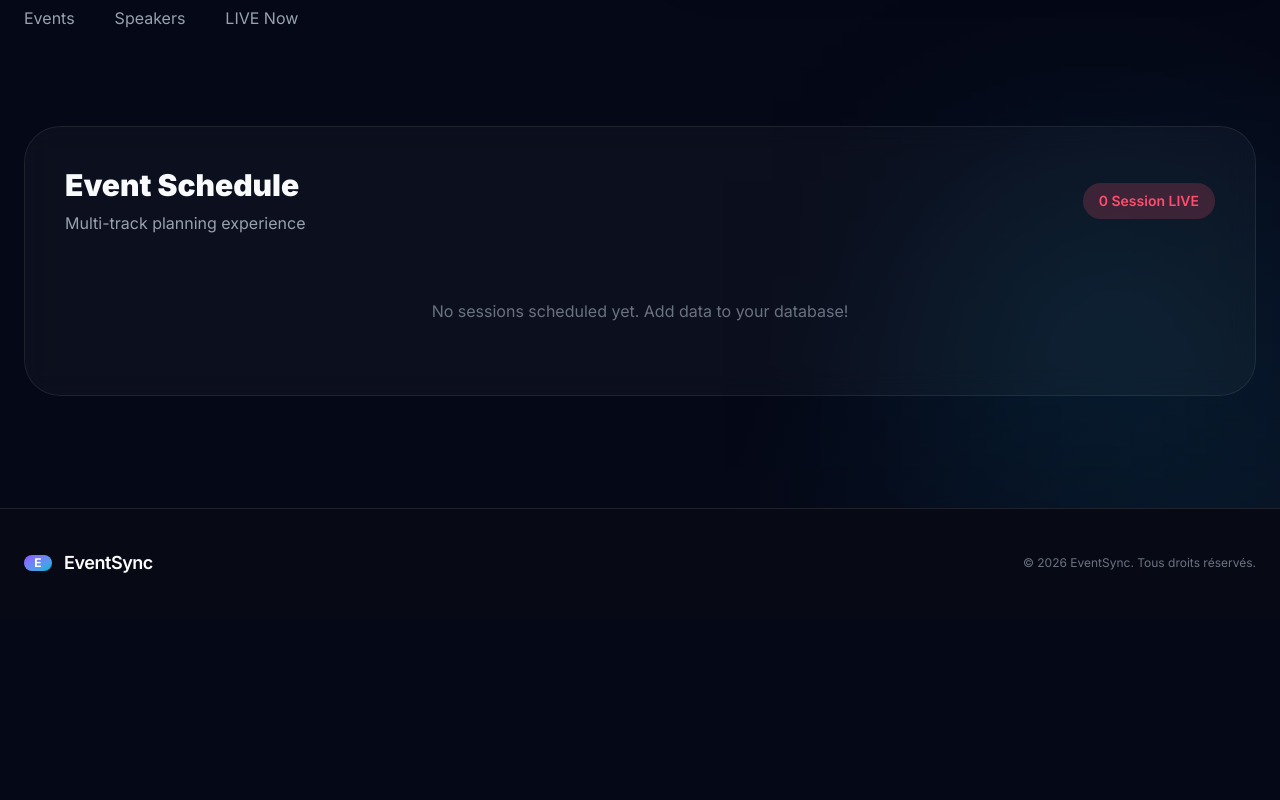
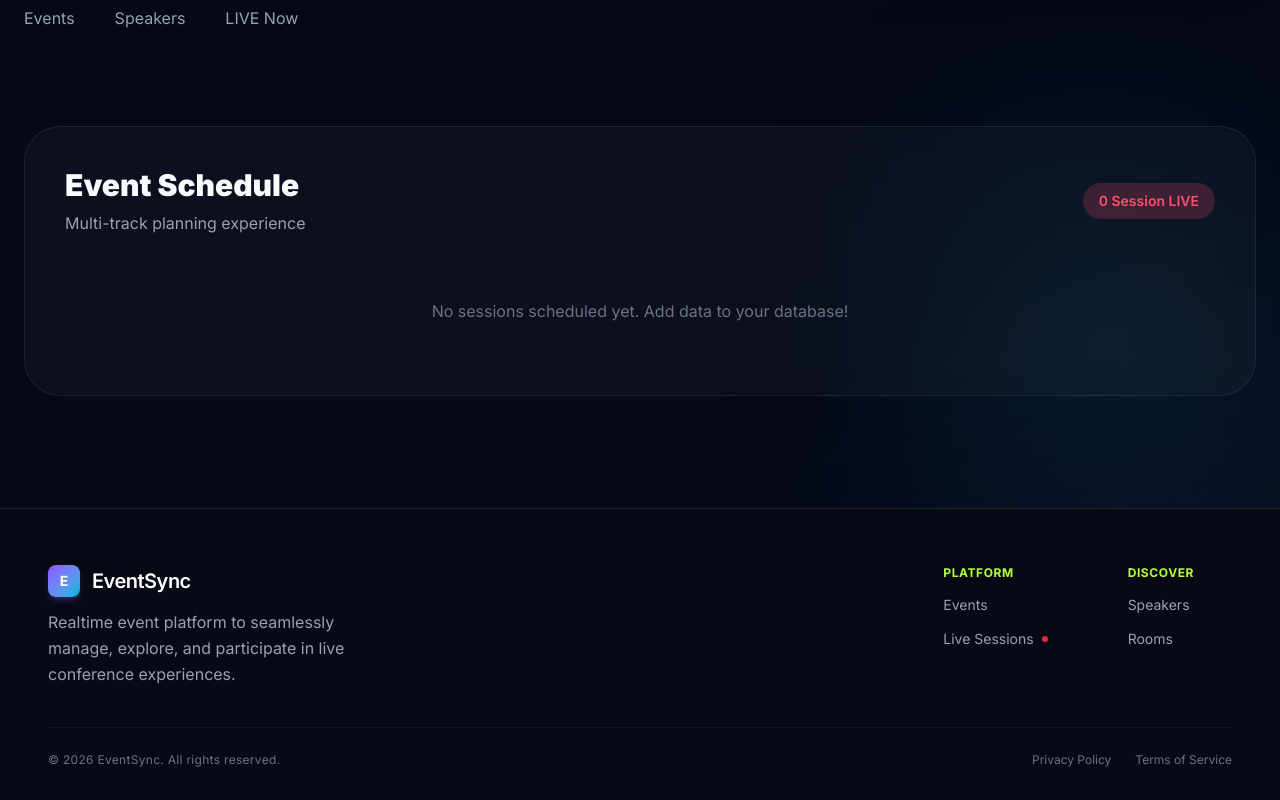
Before and after one commit to web-group-k3/Event_Planner, a Next.js app in the folder eventsync-frontend/: page / in a window 1280 px wide. Shown: the part 816-1616 px from the top of the page. Before the commit the page ends 1433 px from the top, so only its background shows below. Built offline with nearby package versions, Linux system fonts and the light colour scheme; no server answers.

Commit message:
feat(layout): implement modern minimalist footer with grid navigation

```diff
--- a/eventsync-frontend/src/components/Footer.tsx
+++ b/eventsync-frontend/src/components/Footer.tsx
@@ -4,41 +4,68 @@ export default function Footer() {
   const currentYear = new Date().getFullYear();
 
   return (
-    <footer className="border-t border-white/10 bg-[#070a14] text-gray-400 py-10 mt-auto">
-      <div className="container mx-auto px-6">
+    <footer className="border-t border-white/10 bg-[#070a14] text-gray-400 pt-14 pb-8 mt-auto w-full">
+      <div className="max-w-7xl mx-auto px-6 sm:px-8 lg:px-12">
 
-        <div className="flex flex-col md:flex-row justify-between items-center gap-6">
+        <div className="flex flex-col md:flex-row justify-between items-start gap-8 pb-10">
 
+          <div className="flex flex-col gap-3">
             <div className="flex items-center gap-3">
-            <div className="w-7 h-4 rounded-xl bg-gradient-to-br from-violet-500 to-cyan-500 flex items-center justify-center font-bold text-white text-xs">
+              <div className="w-8 h-8 rounded-lg bg-gradient-to-br from-violet-500 to-cyan-500 flex items-center justify-center font-bold text-white text-sm shadow-md shadow-violet-500/25">
                 E
               </div>
-            <span className="text-lg font-semibold text-white tracking-tight">
+              <span className="text-xl font-semibold text-white tracking-tight">
                 EventSync
               </span>
             </div>
+            <p className="text-s text-gray-400 max-w-xs leading-relaxed">
+              Realtime event platform to seamlessly manage, explore, and participate in live conference experiences.
+            </p>
+          </div>
 
-          {/* Liens rapides */}
-          {/* <div className="flex gap-6 text-sm">
-            <Link href="/about" className="hover:text-white transition-colors">
-              À propos
+          <div className="grid grid-cols-2 gap-12 sm:gap-20 text-sm">
+            <div className="flex flex-col gap-3.5">
+              <span className="text-xs font-bold text-[#b4ff39] tracking-wider uppercase">
+                Platform
+              </span>
+              <Link href="/events" className="hover:text-white transition-colors duration-200 text-gray-400">
+                Events
               </Link>
-            <Link href="/contact" className="hover:text-white transition-colors">
-              Contact
+              <Link href="/live" className="hover:text-white transition-colors duration-200 text-gray-400 flex items-center gap-2">
+                Live Sessions
+                <span className="w-1.5 h-1.5 rounded-full bg-red-500 animate-pulse"></span>
               </Link>
-            <Link href="/privacy" className="hover:text-white transition-colors">
-              Confidentialité
+            </div>
+
+            <div className="flex flex-col gap-3.5">
+              <span className="text-xs font-bold text-[#b4ff39] tracking-wider uppercase">
+                Discover
+              </span>
+              <Link href="/speakers" className="hover:text-white transition-colors duration-200 text-gray-400">
+                Speakers
               </Link>
-            <Link href="/terms" className="hover:text-white transition-colors">
-              Conditions
+              <Link href="/rooms" className="hover:text-white transition-colors duration-200 text-gray-400">
+                Rooms
               </Link>
-          </div> */}
-
-          <div className="text-xs text-gray-500">
-            © {currentYear} EventSync. Tous droits réservés.
+            </div>
           </div>
 
         </div>
+
+        <div className="border-t border-white/5 pt-6 flex flex-col sm:flex-row justify-between items-center gap-4 text-xs text-gray-500">
+          <div className="tracking-wide">
+            © {currentYear} EventSync. All rights reserved.
+          </div>
+          <div className="flex gap-6">
+            <Link href="/privacy" className="hover:text-white transition-colors duration-200">
+              Privacy Policy
+            </Link>
+            <Link href="/terms" className="hover:text-white transition-colors duration-200">
+              Terms of Service
+            </Link>
+          </div>
+        </div>
+
       </div>
     </footer>
   );
```
Lines whose indentation alone changed are shown as unchanged.
